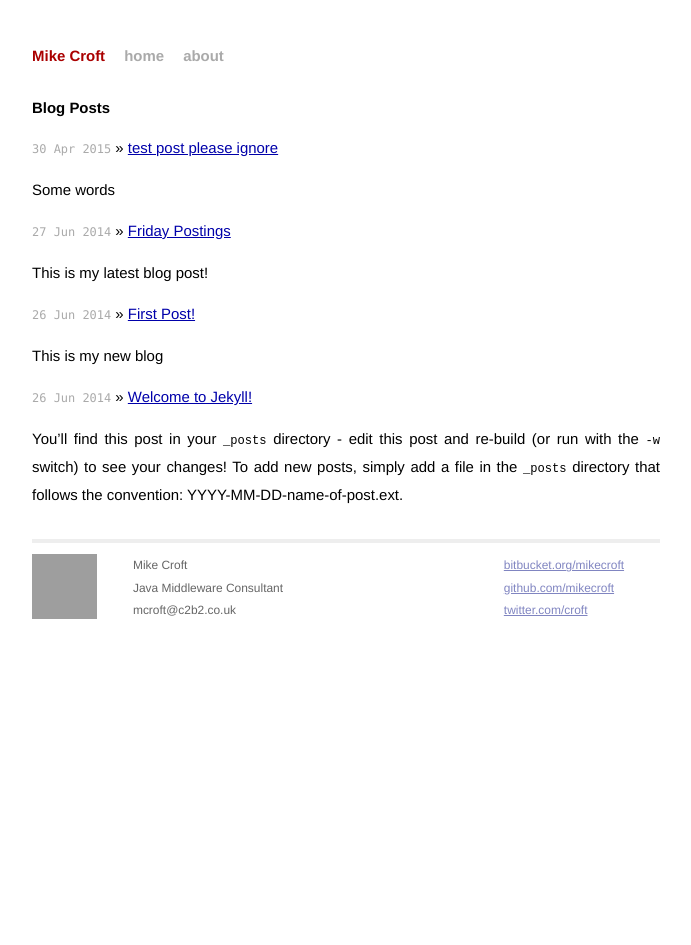
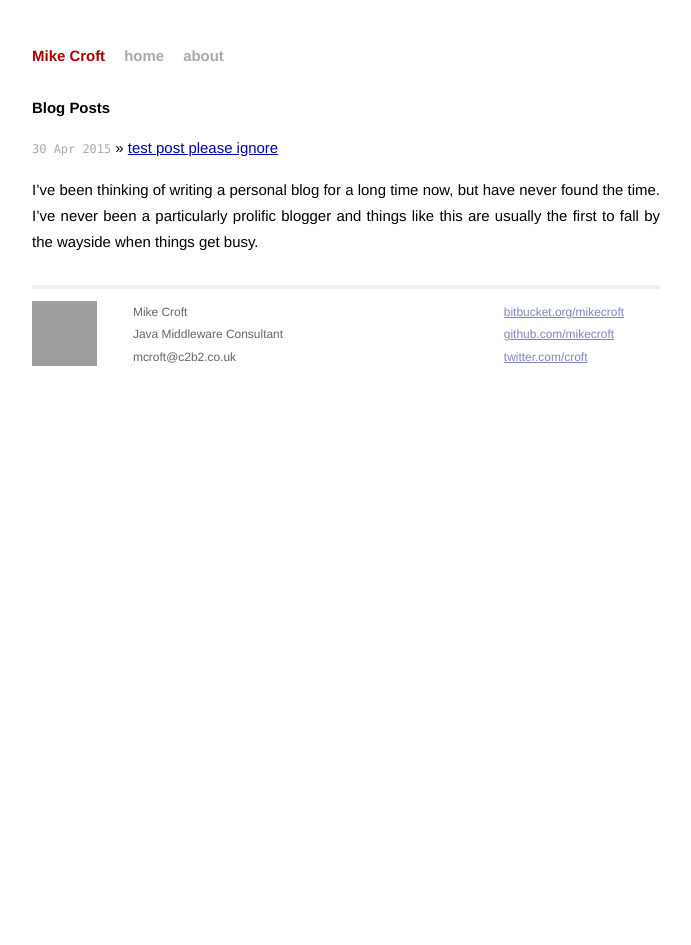
Before and after one commit to mikecroft/mikecroft.github.io, a Jekyll site: the page built from index.html, in a window 1280 px wide. Shown: the whole page, without its empty margins (294-985 px from the left). Built offline with Jekyll 4.4.1, drawn with Linux system fonts in a browser that asks for light colours; Markdown is read by kramdown in place of the engine named in the settings; the list of posts is cut into pages by our own code; grey boxes are pictures that could not be loaded.

Commit message:
first post

```diff
--- a/_posts/2014-06-26-first-post.md
+++ /dev/null
@@ -1,31 +0,0 @@
----
-layout: post
-title:  "First Post!"
-date:   2014-06-26 21:39:10
-categories: jekyll update
----
-
-This is my new blog
-
-Here's a Python code snippet:
-
-{% highlight python %}
-
-	def createSnapshot(self, vol_name):
-		''' Uses ec2addsnap to create a snapshot from
-			the given volume name
-		'''
-		addSnap = subprocess.Popen(
-			['ec2addsnap', '--region', self.region, vol_name],
-			stdout=subprocess.PIPE, stderr=subprocess.PIPE)
-		out, err = addSnap.communicate()
-		out = out.strip().decode('utf-8')
-		err = err.strip().decode('utf-8')
-
-		if (err == ""):
-			self.logger.info("Created snapshot:\n" + out)
-			return True
-		self.logger.error("Could not create snapshot. AWS returned stderr: " + err)
-		return False
-
-{% endhighlight %}
--- a/_posts/2014-06-26-welcome-to-jekyll.markdown
+++ /dev/null
@@ -1,24 +0,0 @@
----
-layout: post
-title:  "Welcome to Jekyll!"
-date:   2014-06-26 21:24:10
-categories: jekyll update
----
-
-You'll find this post in your `_posts` directory - edit this post and re-build (or run with the `-w` switch) to see your changes!
-To add new posts, simply add a file in the `_posts` directory that follows the convention: YYYY-MM-DD-name-of-post.ext.
-
-Jekyll also offers powerful support for code snippets:
-
-{% highlight ruby %}
-def print_hi(name)
-  puts "Hi, #{name}"
-end
-print_hi('Tom')
-#=> prints 'Hi, Tom' to STDOUT.
-{% endhighlight %}
-
-Check out the [Jekyll docs][jekyll] for more info on how to get the most out of Jekyll. File all bugs/feature requests at [Jekyll's GitHub repo][jekyll-gh].
-
-[jekyll-gh]: https://github.com/mojombo/jekyll
-[jekyll]:    http://jekyllrb.com
--- a/_posts/2014-06-27-friday-postings.md
+++ /dev/null
@@ -1,9 +0,0 @@
----
-layout: post
-title: Friday Postings
-date: 2014-06-27
-category: misc
-tags: []
----
-
-This is my latest blog post!
--- a/_posts/2015-04-30-test-post-please-ignore.md
+++ b/_posts/2015-04-30-test-post-please-ignore.md
@@ -4,4 +4,12 @@ title: test post please ignore
 
 ---
 
-Some words
+I've been thinking of writing a personal blog for a long time now, but have never found the time. I've never been a particularly prolific blogger and things like this are usually the first to fall by the wayside when things get busy.
+
+Lately, though, I've found more and more things that I'd like to write about (as much for myself as anyone else) which are tech-related, but don't really fit [on C2B2's blog](http://blog.c2b2.co.uk) where I post all my Java middleware related things.
+
+Often, if I have a project I want to work on, I'll get into it quickly and make good progress, then have to put it to one side for a while. Once I've lost that momentum, it's incredibly difficult to re-engage my brain and pick up where I left off. I know I'm not the first or the last with this problem, but hopefully by writing down my progress somewhere public, I'll have a decent enough reference to pick up from in the future.
+
+A lot of this blog is going to be me finding my way with things I dont' really understand yet. Maybe, as I muddle my way through, I might even post something that's useful to someone, somewhere.
+
+I'm also really bad at titles, so sometimes I just copy [what worked for someone else](http://www.reddit.com/r/pics/comments/92dd8/test_post_please_ignore/).
```
